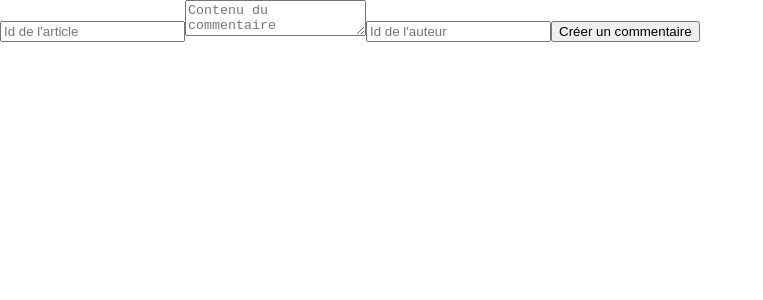
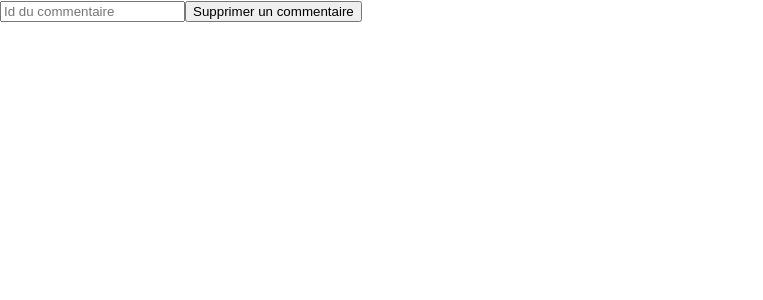
Before and after one commit to AnaisSch/Exercice-3, a React (Create React App) app: page / in a window 1280 px wide. Shown: the top 300 px of the page, without its empty margins (0-763 px from the left). Built offline with nearby package versions, Linux system fonts and the light colour scheme.

Commit message:
ajout du formulaire dans DeleteComment

```diff
--- a/src/App.js
+++ b/src/App.js
@@ -1,10 +1,10 @@
 import React from 'react';
-import CreateComment from './pages/CreateComment';
+import DeleteComment from './pages/DeleteComment';
 
 function App() {
   return (
     <div >
-        < CreateComment />
+        < DeleteComment />
     </div>
   );
 }
--- a/src/pages/DeleteComment.js
+++ b/src/pages/DeleteComment.js
@@ -0,0 +1,16 @@
+import React from 'react';
+
+const DeleteComment = () => {
+    return (
+        <form>
+            <input
+                type="number"
+                name="id"
+                placeholder="Id du commentaire"
+            />
+            <button type="submit">Supprimer un commentaire</button>
+        </form>
+    );
+}
+
+export default DeleteComment;
```
